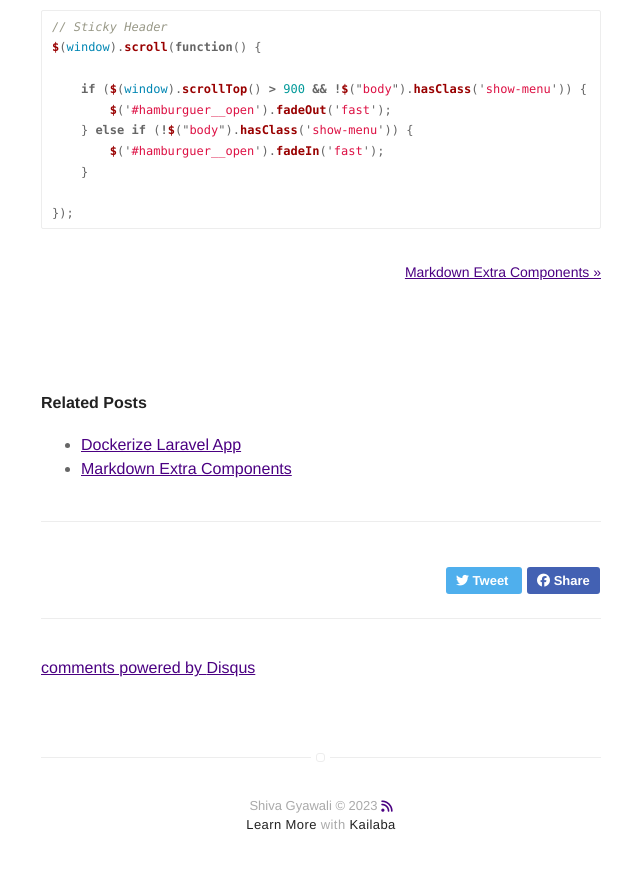
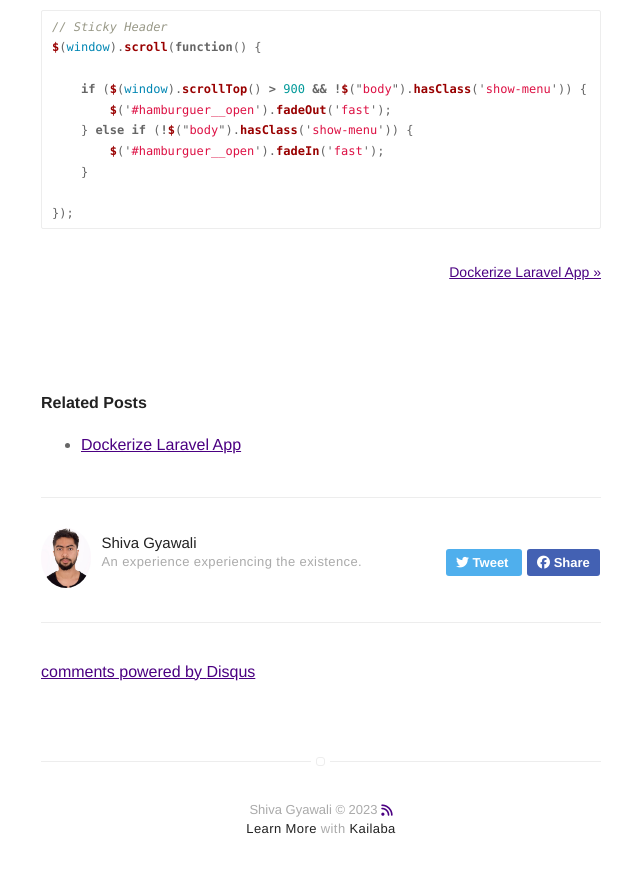
Before and after one commit to exceptionSPG/portfolio-with-jekyll, a Jekyll site: the page built from _posts/2016-02-24-markdown-common-elements.markdown, in a window 1280 px wide and 900 px high, scrolled down 5186 px. Shown: the top 873 px of the window, without its empty margins (319-959 px from the left). Built offline with Jekyll 4.4.1, drawn with Linux system fonts in a browser that asks for light colours; nearby versions of some CDN libraries; comment, search, counter and statistics services are not loaded.

Commit message:
Modified: posts and project files

```diff
--- a/_posts/2015-02-24-markdown-extra-components.markdown
+++ b/_posts/2015-02-24-markdown-extra-components.markdown
@@ -1,15 +1,16 @@
 ---
-title: "Markdown Extra Components"
+title: "Server Migration"
 layout: post
-date: 2023-05-12 22:48
+date: 2023-05-15 22:22
 image: /assets/images/markdown.jpg
 headerImage: false
 tag:
-- markdown
-- components
+- server
+- migration-server
 - extra
 category: blog
-author: jamesfoster
+star: true
+author: shivagyawali
 description: Markdown summary with different options
 ---
 
--- a/_posts/2016-01-23-indigo-jekyll-theme.markdown
+++ b/_posts/2016-01-23-indigo-jekyll-theme.markdown
@@ -9,7 +9,7 @@ projects: true
 hidden: true # don't count this post in blog pagination
 description: "This is a simple and minimalist template for Jekyll for those who likes to eat noodles."
 category: project
-author: johndoe
+author: shivagyawali
 externalLink: false
 ---
 
--- a/_posts/2016-02-24-markdown-common-elements.markdown
+++ b/_posts/2016-02-24-markdown-common-elements.markdown
@@ -9,7 +9,7 @@ tag:
 - elements
 star: true
 category: blog
-author: johndoe
+author: shivagyawali
 description: Markdown summary with different options
 ---
 
```
Also changed, not shown: _posts/2023-05-15-dockerize-laravel-app.md (+1 -0 lines).
